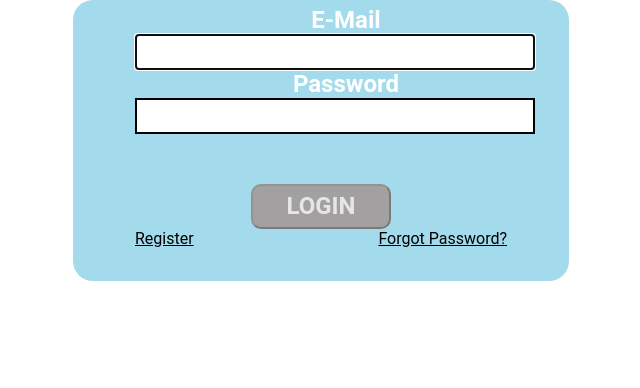
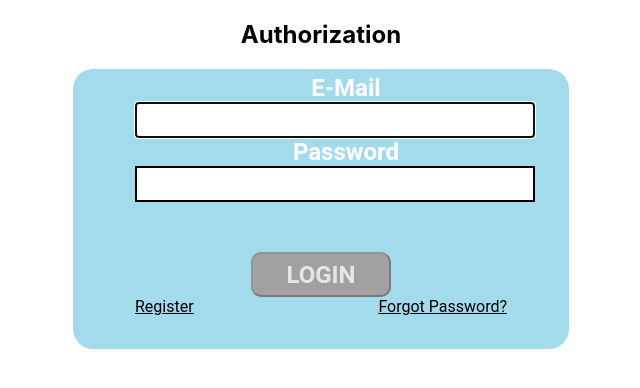
Before and after one commit to mascotik/dorian-test, a React (Create React App) app: page /auth in a window 1280 px wide. Shown: the top 388 px of the page, without its empty margins (319-959 px from the left). Built offline with nearby package versions, Linux system fonts and the light colour scheme.

Commit message:
Rename capitalize

```diff
--- a/package.json
+++ b/package.json
@@ -18,8 +18,7 @@
     "react-scripts": "5.0.0",
     "sass": "^1.49.10",
     "sqlite": "^4.0.25",
-    "sqlite3": "^5.0.2",
-    "yup": "^0.32.11"
+    "sqlite3": "^5.0.2"
   },
   "scripts": {
     "server": "node server/server.js",
--- a/src/App.js
+++ b/src/App.js
@@ -2,8 +2,8 @@ import { useState } from 'react';
 import { BrowserRouter, Routes, Route } from 'react-router-dom';
 
 import './App.scss';
-import LoginPage from './pages/LoginPage';
-import MainPage from './pages/MainPage';
+import LoginPage from './Pages/LoginPage';
+import MainPage from './Pages/MainPage';
 
 
 const App = () => {
--- a/src/pages/LoginPage.js
+++ b/src/Pages/LoginPage.js
@@ -1,6 +1,6 @@
 import { Fragment } from "react";
 import { Navigate } from "react-router-dom";
-import Login from "../components/authForm/AuthForm";
+import Login from "../Components/AuthForm/AuthForm";
 
 const LoginPage = ({ userData }) => {
 
@@ -10,6 +10,7 @@ const LoginPage = ({ userData }) => {
         <Fragment>
             {userData.user && <Navigate replace to="/" />}
             <header>
+                <h2>Authorization</h2>
                 <Login onSubmit={onSubmitHandler} />
             </header>
         </Fragment>
```
Also changed, not shown: src/Components/AuthForm/AuthForm.js (renamed from src/components/authForm/authForm.js), src/Components/AuthForm/AuthForm.scss (renamed from src/components/authForm/authForm.scss), src/Pages/MainPage.js (renamed from src/pages/MainPage.js), src/Pages/MainPage.scss (renamed from src/pages/MainPage.scss), src/Sass/vars.scss (renamed from src/sass/vars.scss), 1 other file (tests, documents, lock files or other folders).
